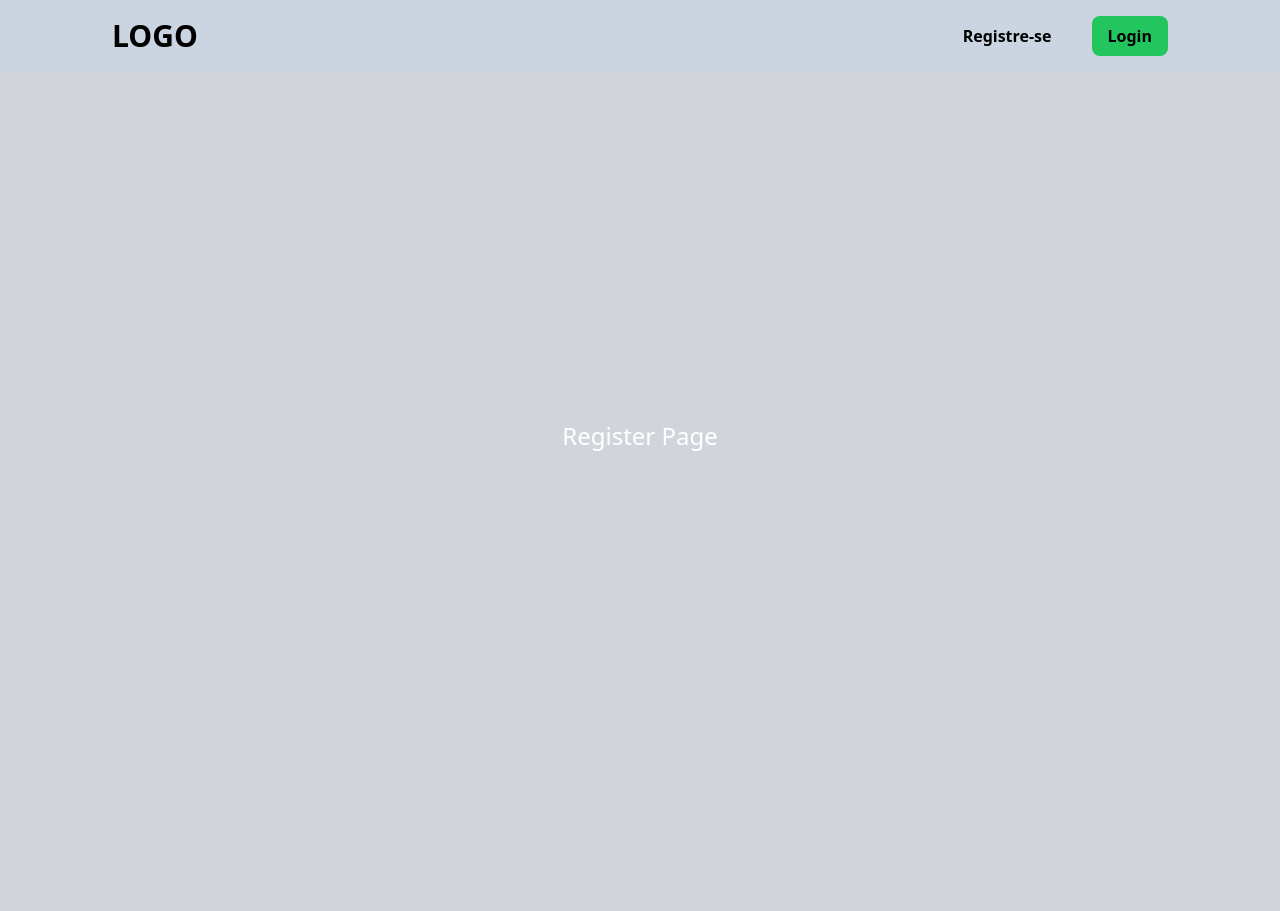
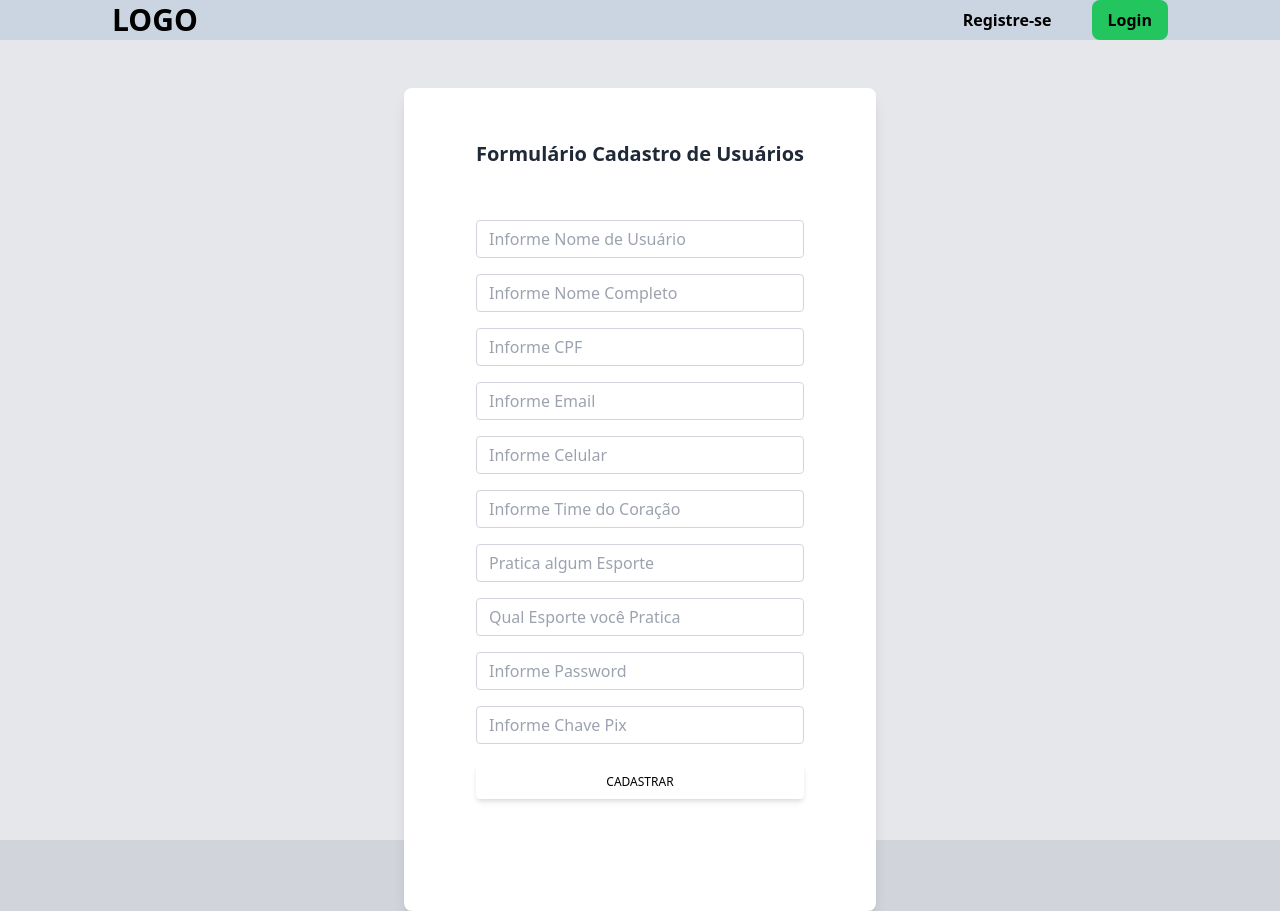
Before and after one commit to gilsonfabio/nextbet, a Next.js app: page /Register in a window 1280 px wide. Before the commit the page ends 800 px from the top, so only its background shows below. Built offline with nearby package versions, Linux system fonts and the light colour scheme; no server answers.

Commit message:
Criação da página de Register

```diff
--- a/app/Register/page.tsx
+++ b/app/Register/page.tsx
@@ -1,8 +1,183 @@
-export default function Register() {
+"use client"
+import React, {useState, useEffect} from 'react';
+import axios from 'axios';
+
+import api from '../components/Services/api';
+
+const Register = () => {
+    const [usrNomUsr, setUsrNomUsr] = useState('');
+    const [usrNome, setUsrNome] = useState('');
+    const [ usrCpf, setUsrCpf] = useState('');
+    const [usrEmail, setUsrEmail] = useState('');
+    const [usrCelular, setUsrCelular] = useState('');
+    const [usrTimTorce, setUsrTimTorce] = useState('');
+    const [usrPraEsporte, setUsrPraEsporte] = useState('');
+    const [usrEsporte, setUsrEsporte] = useState('');
+    const [ usrPassword, setUsrPassword] = useState('');
+    const [usrChvPix, setUsrChvPix] = useState('');
+
+    const [atualiza, setAtualiza] = useState(0);
+
+    async function handleCadastra(e:any){
+        e.preventDefault();
+
+        api({
+          method: 'post',
+          url: `newuser`,
+          data: {
+            usrNomUsr: usrNomUsr,
+            usrNome: usrNome,
+            usrCpf: usrCpf,
+            usrEmail: usrEmail,
+            usrCelular: usrCelular,
+            usrTimTorce: usrTimTorce,
+            usrPraEsporte: usrPraEsporte,
+            usrEsporte: usrEsporte,
+            usrPassword: usrPassword,
+            usrChvPix: usrChvPix,
+
+          },
+        }).then(function(response) {
+            alert('Novo cadastrado com sucesso!')
+        }).catch(function(error) {
+          alert('Erro no cadastro!')
+        })
+    }
+
     return (
-      <div className="w-full h-full flex items-center justify-center ">
-        <h1 className="text-white text-2xl ">Register Page</h1>
+    <section className='h-screen gradient-form bg-gray-200 md:h-screen'>
+      <div className='container py-12 px-6 h-full'>
+        <div className=' flex justify-center items-center flex-wrap h-full g-6 text-gray-800'>
+          <div className=''>
+            <div className='block bg-white shadow-lg rounded-lg'>
+              <div className='lg:flex lg:flex-wrap g-0'>
+                <div className='px-4 md:px-0'>
+                  <div className='md:p-12 md:mx-6'>
+                    <div className='text-center'>
+                      <h4 className='text-xl font-semibold mt-1 mb-12 pb-1'>
+                        Formulário Cadastro de Usuários
+                      </h4>
+                    </div>
+                    <form>
+                      <div className='mb-4'>
+                        <input
+                          type='text'
+                          className='form-control block w-full px-3 py-1.5 text-base font-normal text-gray-700 bg-white bg-clip-padding border border-solid border-gray-300 rounded transition ease-in-out m-0 focus:text-gray-700 focus:bg-white focus:border-blue-600 focus:outline-none'
+                          placeholder='Informe Nome de Usuário'
+                          name='usrId'
+                          value={usrNomUsr}
+                          onChange={(e) => {setUsrNomUsr(e.target.value)}}
+                        />
+                      </div>
+                      <div className='mb-4'>
+                        <input
+                          type='text'
+                          className='form-control block w-full px-3 py-1.5 text-base font-normal text-gray-700 bg-white bg-clip-padding border border-solid border-gray-300 rounded transition ease-in-out m-0 focus:text-gray-700 focus:bg-white focus:border-blue-600 focus:outline-none'
+                          placeholder='Informe Nome Completo'
+                          name='usrNome'
+                          value={usrNome}
+                          onChange={(e) => {setUsrNome(e.target.value)}}
+                        />
+                      </div>
+                      <div className='mb-4'>
+                        <input
+                          type='text'
+                          className='form-control block w-full px-3 py-1.5 text-base font-normal text-gray-700 bg-white bg-clip-padding border border-solid border-gray-300 rounded transition ease-in-out m-0 focus:text-gray-700 focus:bg-white focus:border-blue-600 focus:outline-none'
+                          placeholder='Informe CPF'
+                          name='usrCpf'
+                          value={usrCpf}
+                          onChange={(e) => {setUsrCpf(e.target.value)}}
+                        />
+                      </div>
+                      <div className='mb-4'>
+                        <input
+                          type='text'
+                          className='form-control block w-full px-3 py-1.5 text-base font-normal text-gray-700 bg-white bg-clip-padding border border-solid border-gray-300 rounded transition ease-in-out m-0 focus:text-gray-700 focus:bg-white focus:border-blue-600 focus:outline-none'
+                          placeholder='Informe Email'
+                          name='usrEmail'
+                          value={usrEmail}
+                          onChange={(e) => {setUsrEmail(e.target.value)}}
+                        />
+                      </div>
+                      <div className='mb-4'>
+                        <input
+                          type='text'
+                          className='form-control block w-full px-3 py-1.5 text-base font-normal text-gray-700 bg-white bg-clip-padding border border-solid border-gray-300 rounded transition ease-in-out m-0 focus:text-gray-700 focus:bg-white focus:border-blue-600 focus:outline-none'
+                          placeholder='Informe Celular'
+                          name='usrCelular'
+                          value={usrCelular}
+                          onChange={(e) => {setUsrCelular(e.target.value)}}
+                        />
+                      </div>
+                      <div className='mb-4'>
+                        <input
+                          type='text'
+                          className='form-control block w-full px-3 py-1.5 text-base font-normal text-gray-700 bg-white bg-clip-padding border border-solid border-gray-300 rounded transition ease-in-out m-0 focus:text-gray-700 focus:bg-white focus:border-blue-600 focus:outline-none'
+                          placeholder='Informe Time do Coração'
+                          name='usrTimTorce'
+                          value={usrTimTorce}
+                          onChange={(e) => {setUsrTimTorce(e.target.value)}}
+                        />
+                      </div>
+                      <div className='mb-4'>
+                        <input
+                          type='text'
+                          className='form-control block w-full px-3 py-1.5 text-base font-normal text-gray-700 bg-white bg-clip-padding border border-solid border-gray-300 rounded transition ease-in-out m-0 focus:text-gray-700 focus:bg-white focus:border-blue-600 focus:outline-none'
+                          placeholder='Pratica algum Esporte'
+                          name='usrPraEsporte'
+                          value={usrPraEsporte}
+                          onChange={(e) => {setUsrPraEsporte(e.target.value)}}
+                        />
+                      </div>
+                      <div className='mb-4'>
+                        <input
+                          type='text'
+                          className='form-control block w-full px-3 py-1.5 text-base font-normal text-gray-700 bg-white bg-clip-padding border border-solid border-gray-300 rounded transition ease-in-out m-0 focus:text-gray-700 focus:bg-white focus:border-blue-600 focus:outline-none'
+                          placeholder='Qual Esporte você Pratica'
+                          name='usrEsporte'
+                          value={usrEsporte}
+                          onChange={(e) => {setUsrEsporte(e.target.value)}}
+                        />
+                      </div>
+                      <div className='mb-4'>
+                        <input
+                          type='password'
+                          className='form-control block w-full px-3 py-1.5 text-base font-normal text-gray-700 bg-white bg-clip-padding border border-solid border-gray-300 rounded transition ease-in-out m-0 focus:text-gray-700 focus:bg-white focus:border-blue-600 focus:outline-none'
+                          placeholder='Informe Password'
+                          name='usrPassword'
+                          value={usrPassword}
+                          onChange={(e) => {setUsrPassword(e.target.value)}}
+                        />
+                      </div>
+                      <div className='mb-4'>
+                        <input
+                          type='text'
+                          className='form-control block w-full px-3 py-1.5 text-base font-normal text-gray-700 bg-white bg-clip-padding border border-solid border-gray-300 rounded transition ease-in-out m-0 focus:text-gray-700 focus:bg-white focus:border-blue-600 focus:outline-none'
+                          placeholder='Informe Chave Pix'
+                          name='usrChvPix'
+                          value={usrChvPix}
+                          onChange={(e) => {setUsrChvPix(e.target.value)}}
+                        />
+                      </div>
+                      <div className='text-center pt-1 mb-12 pb-1'>
+                        <button
+                          className='bg-green inline-block px-6 py-2.5 text-black hover:text-white font-medium text-xs leading-tight uppercase rounded shadow-md hover:bg-blue-700 hover:shadow-lg focus:shadow-lg focus:outline-none focus:ring-0 active:shadow-lg transition duration-150 ease-in-out w-full mb-3'
+                          type='button'
+                          onClick={handleCadastra}
+                        >
+                          Cadastrar
+                        </button>
+                      </div>
+                    </form>
+                  </div>
+                </div>
+              </div>
+            </div>
+          </div>
+        </div>
       </div>
+    </section>
+    );
+};
 
-    )
-}
+export default Register;
```
